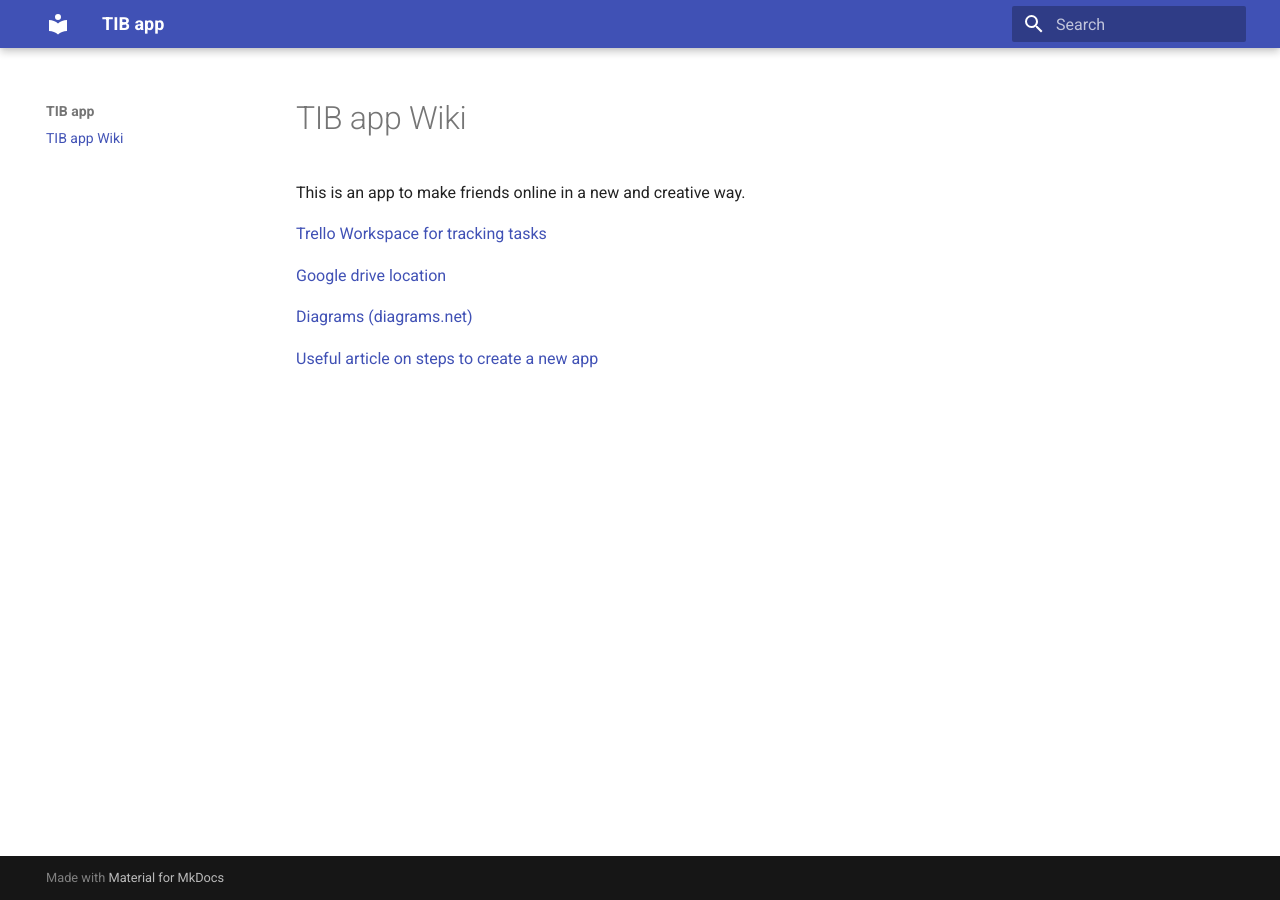
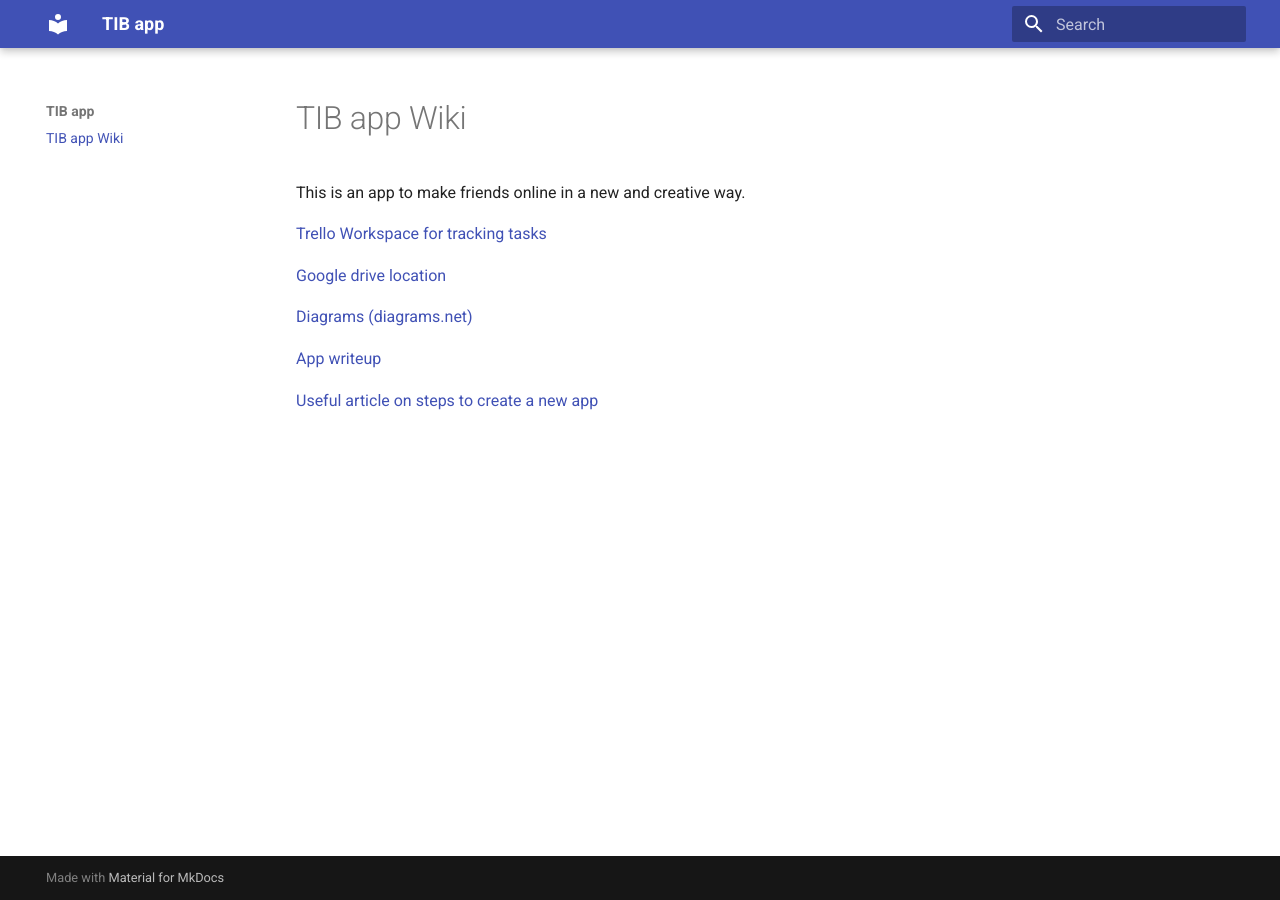
Before and after one commit to vineet3996/tib-wiki, an MkDocs documentation site: the page built from docs/index.md, in a window 1280 px wide. Built offline with MkDocs 1.6.1 and Material for MkDocs 9.7.7, drawn with Linux system fonts in a browser that asks for light colours.

Commit message:
link for writeup

```diff
--- a/docs/index.md
+++ b/docs/index.md
@@ -8,4 +8,7 @@ This is an app to make friends online in a new and creative way.
 
 [Diagrams (diagrams.net)](https://app.diagrams.net/#G1jDNMfToYDN9mbBb69lFWlvxYU3vUCRMT)
 
+[App
+writeup](https://www.dropbox.com/scl/fi/x940aoofvf5949fa18rb2/The-ice-breaker.paper?dl=0&rlkey=l8bq10062yxngku0qkqgdhqvg)
+
 [Useful article on steps to create a new app](https://www.builder.ai/blog/how-to-create-an-app-from-scratch)
```
